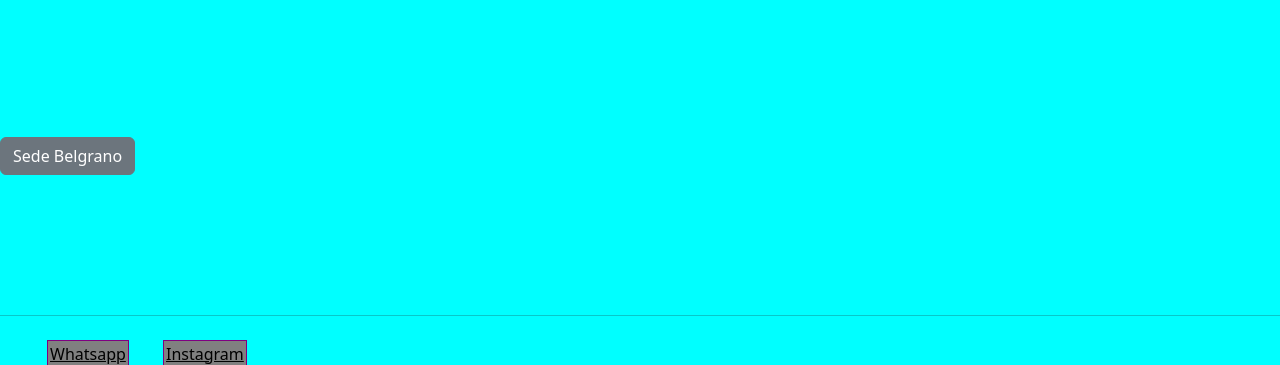
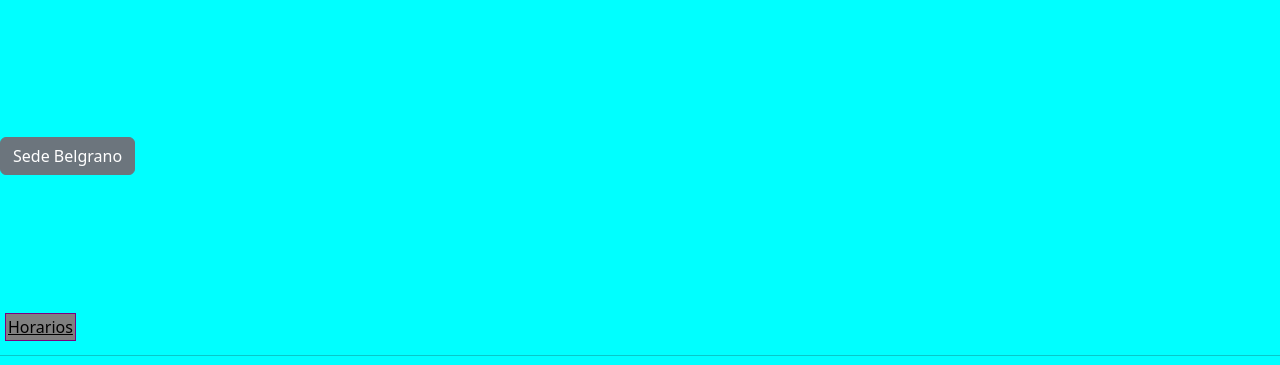
Before and after one commit to Zahir2288/preentrega1-siman, a plain HTML site: page pages/Sede.html in a window 1280 px wide. Shown: the part 507-872 px from the top of the page. Drawn offline with nearby package versions, Linux system fonts and the light colour scheme; a web font is replaced by a local one.

Commit message:
add horarios

```diff
--- a/pages/Sede.html
+++ b/pages/Sede.html
@@ -55,6 +55,12 @@
               <img class="imgsed4" src="../img/sed4.jpg" alt="Sede4">
             </div>
         </div>
+
+        <a class="hmenu" href="
+        https://docs.google.com/document/d/17Y3B9aBTfY3axlS5Qxi28-sN2_EutjIvkVaZJL9f2-s/edit?tab=t.0">Horarios</a>
+
+
+
         <hr>
   </main>
 
```
